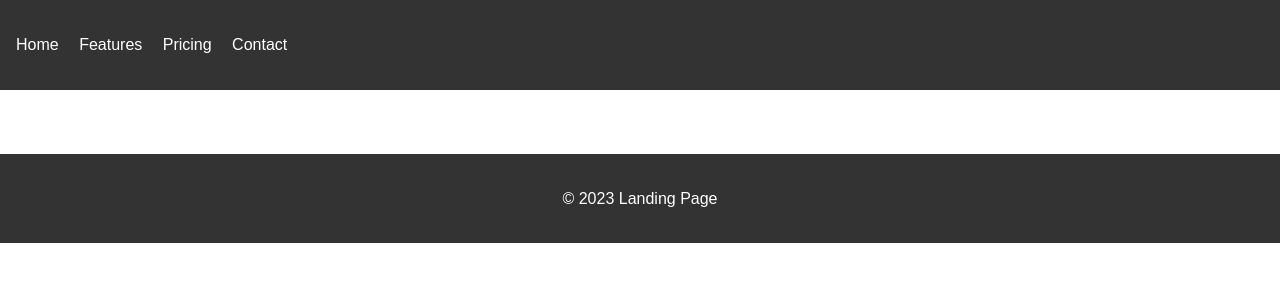
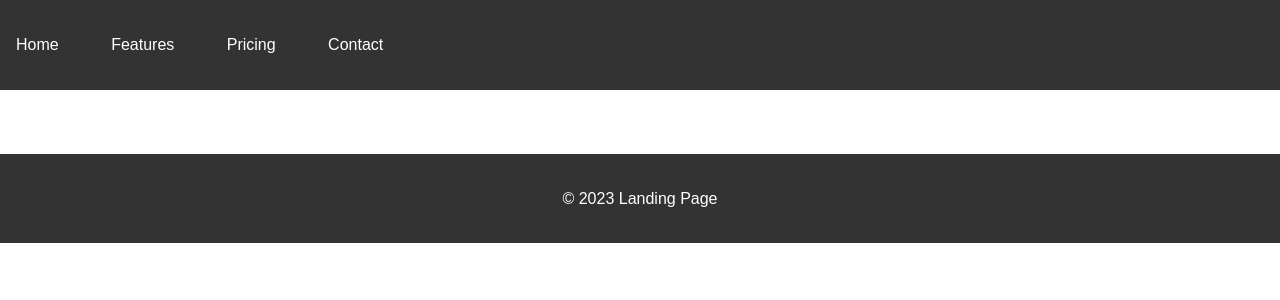
Before and after one commit to tabitta18/flask_test, a Flask app: template templates/base.html in a window 1280 px wide. Shown: the top 300 px of the page. Run offline with Flask 3, Linux system fonts and the light colour scheme; the template is opened without the code that fills it, so the values that code supplies are empty.

Commit message:
Update style.css

```diff
--- a/static/css/style.css
+++ b/static/css/style.css
@@ -18,7 +18,7 @@ nav ul {
 
 nav ul li {
     display: inline;
-    margin-right: 1rem;
+    margin-right: 3rem;
 }
 
 nav ul li a {
```
